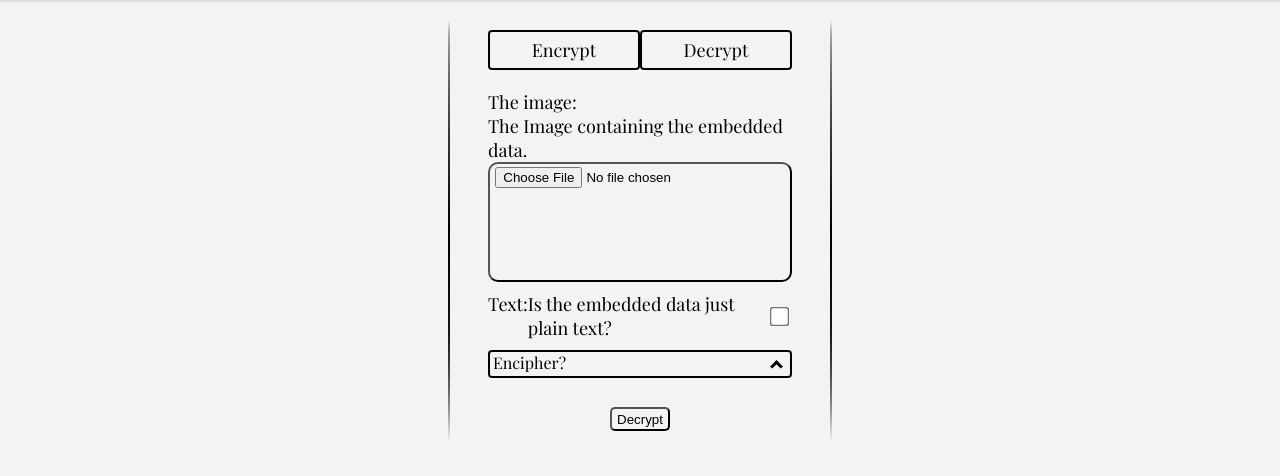
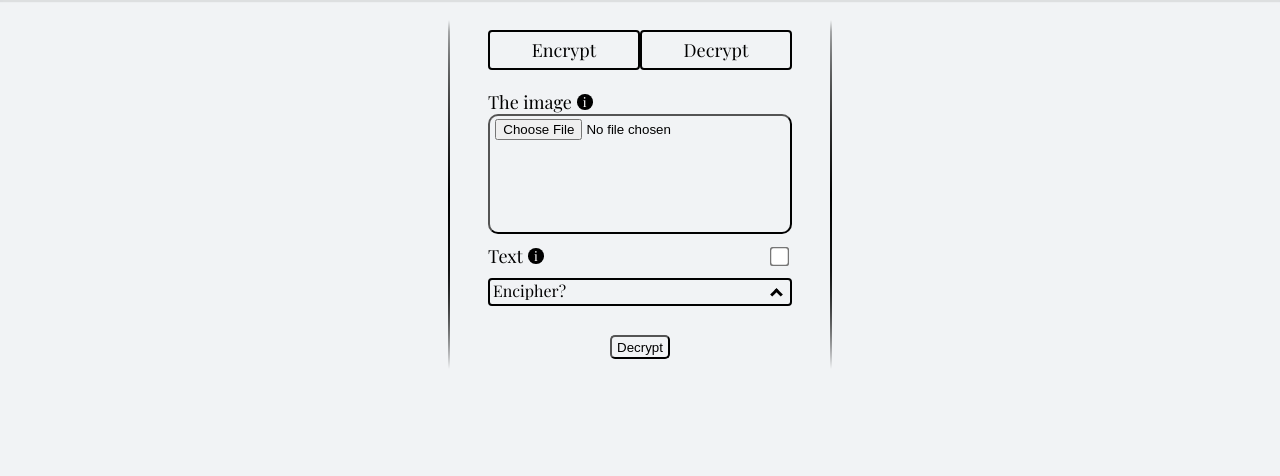
Before and after one commit to taajik/Stego_Tool, a Django app: page /decrypt/ in a window 1280 px wide. Shown: the part 71-547 px from the top of the page. Run offline with Django 5.2, Linux system fonts and the light colour scheme.

Commit message:
add tooltip to all fields for their helptext

```diff
--- a/project/settings.py
+++ b/project/settings.py
@@ -103,7 +103,7 @@ AUTH_PASSWORD_VALIDATORS = [
 
 LANGUAGE_CODE = 'en-us'
 
-TIME_ZONE = 'UTC'
+TIME_ZONE = 'Asia/Tehran'
 
 USE_I18N = True
 
--- a/static/css/base_form.css
+++ b/static/css/base_form.css
@@ -39,3 +39,10 @@ button, input[type=button], input[type=submit], input[type=reset] {
     border-radius: 5px;
     cursor: pointer;
 }
+
+input[type=checkbox] {
+    margin: auto 2%;
+    width: auto;
+    transform: scale(1.5);
+    accent-color: black;
+}
--- a/stego/static/stego/css/decrypt.css
+++ b/stego/static/stego/css/decrypt.css
@@ -8,17 +8,10 @@
     width: 100%;
 }
 
+#is_text_title {
+    margin-right: auto;
+}
+
 #is_text_label {
     pointer-events: initial;
 }
-
-#id_is_text_helptext {
-    margin-right: auto;
-}
-
-input[type=checkbox] {
-    margin: auto 2%;
-    width: auto;
-    transform: scale(1.5);
-    accent-color: black;
-}
--- /dev/null
+++ b/stego/static/stego/css/tooltip.css
@@ -0,0 +1,43 @@
+
+.field_title {
+    display: flex;
+}
+
+.info_icon {
+    position: relative;
+    display: flex;
+    justify-content: center;
+    align-items: flex-end;
+    margin: auto 5px;
+    width: 1.2em;
+    height: 1.2em;
+    border-radius: 50%;
+    font-size: small;
+    color: white;
+    background-color: black;
+}
+
+.helptext {
+    visibility: hidden;
+    display: inline;
+    position: absolute;
+    top: 0;
+    left: 150%;
+    z-index: 1;
+    width: 35vw;
+    background-color: black;
+    color: white;
+    text-align: center;
+    padding: 5px 2px;
+    border-radius: 6px;
+}
+
+.info_icon:hover .helptext {
+    visibility: visible;
+}
+
+@media screen and (min-width: 1000px) {
+    .helptext {
+        width: 12vw;
+    }
+}
--- a/stego/templates/stego/decrypt.html
+++ b/stego/templates/stego/decrypt.html
@@ -4,6 +4,7 @@
 {% block style %}
 <link rel="stylesheet" href="{% static 'stego/css/decrypt.css' %}">
 <link rel="stylesheet" href="{% static 'stego/css/password_field.css' %}">
+<link rel="stylesheet" href="{% static 'stego/css/tooltip.css' %}">
 {% endblock %}
 
 
@@ -12,25 +13,31 @@
 <form id="stego_form" enctype="multipart/form-data" method="post" action="{% url 'stego:decrypt' %}">
     {% csrf_token %}
 
-
     <div class="field_wrapper" id="stego_file_field">
         {{ form.stego_file.errors }}
-        {{ form.stego_file.label_tag }}
+        <div class="field_title">
+            <label for="id_stego_file">{{ form.stego_file.label }}</label>
             {% if form.stego_file.help_text %}
+            <div class="info_icon">i
                 <div id="{{ form.stego_file.auto_id }}_helptext" class="helptext">{{ form.stego_file.help_text|safe }}</div>
+            </div>
             {% endif %}
+        </div>
         {{ form.stego_file }}
     </div>
 
     <div class="field_wrapper" id="is_text_field">
         {{ form.is_text.errors }}
-        <label id="is_text_label" for="id_is_text">Text:</label>
+        <div id="is_text_title" class="field_title">
+            <label id="is_text_label" for="id_is_text">Text</label>
             {% if form.is_text.help_text %}
+            <div class="info_icon">i
                 <div id="{{ form.is_text.auto_id }}_helptext" class="helptext">{{ form.is_text.help_text|safe }}</div>
+            </div>
             {% endif %}
+        </div>
         {{ form.is_text }}
     </div>
-
 
     {% include 'stego/password_field.html' %}
 
--- a/stego/templates/stego/password_field.html
+++ b/stego/templates/stego/password_field.html
@@ -5,9 +5,13 @@
 
 <div class="field_wrapper" id="password_field">
     {{ form.password.errors }}
-    {{ form.password.label_tag }}
-    {% if form.password.help_text %}
-        <div id="{{ form.password.auto_id }}_helptext" class="helptext">{{ form.password.help_text|safe }}</div>
-    {% endif %}
+    <div class="field_title">
+        <label for="id_password">{{ form.password.label }}</label>
+        {% if form.password.help_text %}
+        <div class="info_icon">i
+            <div id="{{ form.password.auto_id }}_helptext" class="helptext">{{ form.password.help_text|safe }}</div>
+        </div>
+        {% endif %}
+    </div>
     {{ form.password }}
 </div>
```
Also changed, not shown: stego/templates/stego/encrypt.html (+15 -7 lines). Lines whose indentation alone changed are shown as unchanged.
